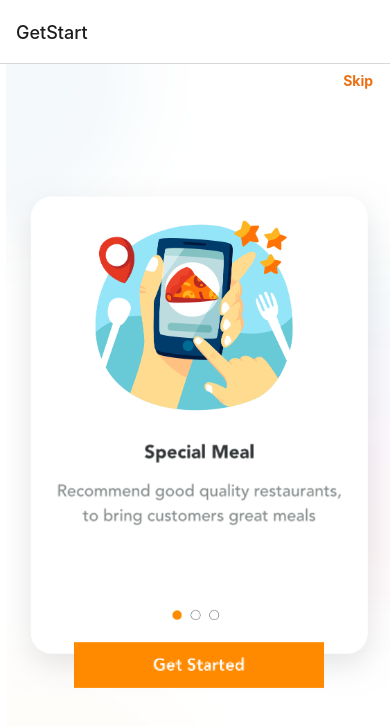
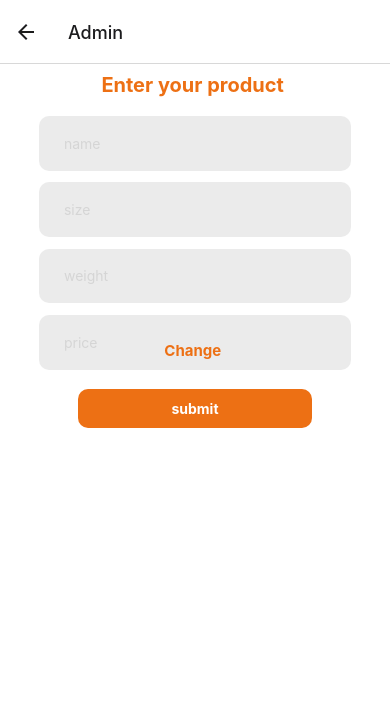
Before and after one commit to salahsaed5/Pizza-App, a React Native app in the folder Food_proj/: screen /Admin in a window 390 px wide. Before the commit this address had no page. Shown: the top 726 px of the page. Built offline with nearby package versions, Linux system fonts and the light colour scheme.

Commit message:
Create Admin

```diff
--- a/Food_proj/Navigations/Index.js
+++ b/Food_proj/Navigations/Index.js
@@ -12,6 +12,7 @@ import ForgetPassword from '../Screens/ForgetPassword';
 import Profaile from '../Screens/profaile';
 import Home from '../Screens/Home';
 import UpdateProfile from '../Screens/UpdateProfile';
+import Admin from '../Screens/Admin';
 import BottomNavigator from '../BottomNavigationas/BottomNavigator';
 
 const Stack = createNativeStackNavigator();
@@ -31,6 +32,7 @@ const Index = () => {
           <Stack.Screen name="Profaile" component={Profaile} />
           <Stack.Screen name="Home" component={BottomNavigator} />
           <Stack.Screen name="UpdateProfile" component={UpdateProfile} />
+          <Stack.Screen name="Admin" component={Admin} />
         </Stack.Navigator>
       </SafeAreaView>
     </NavigationContainer>
--- /dev/null
+++ b/Food_proj/Screens/Admin.js
@@ -0,0 +1,239 @@
+import React, { useState, useEffect } from "react";
+import { StyleSheet, Text, View, TextInput, ImageBackground, TouchableOpacity, useWindowDimensions, Image, ScrollView } from 'react-native';
+import { createUserWithEmailAndPassword } from "firebase/auth";
+import { auth, provider, db, storag, firebase } from "../firebase/firebase";
+import * as ImagePicker from 'expo-image-picker';
+import { collection, addDoc, and, onSnapshot } from "firebase/firestore";
+import { doc, setDoc, getDoc, updateDoc, deleteDoc, getDocs } from "firebase/firestore";
+import { ref, uploadBytesResumable, getDownloadURL } from "firebase/storage";
+
+export default function UpdateProfile({ navigation }) {
+
+    const [name, setname] = useState("");
+    const [size, setsize] = useState("");
+    const [weight, setweight] = useState("");
+    const [price, setprice] = useState("");
+    const [photo, setphoto] = useState(null);
+    const [users, setusers] = useState([]);
+
+
+
+
+    const pickImage = async () => {
+        // No permissions request is necessary for launching the image library
+        const { status } = await ImagePicker.requestMediaLibraryPermissionsAsync();
+        if (status !== 'granted') {
+            console.log('permission to access media library is required')
+            return;
+        }
+        const result = await ImagePicker.launchImageLibraryAsync();
+        console.log(result);
+        if (!result.canceled) {
+            return result.uri;
+        }
+    };
+    const updatePhoto = async () => {
+        const uri = await pickImage();
+        console.log(uri);
+        const filename = name;
+        const ref = firebase.storage().ref().child("images1/" + filename);
+
+        const response = await fetch(uri);
+        const blob = await response.blob();
+
+        const snapshot = await ref.put(blob);
+        console.log('Image uploaded successfully');
+
+        const downloadURL = await snapshot.ref.getDownloadURL();
+        setphoto(downloadURL);
+
+    }
+    //add data to firestore
+    const add = async () => {
+        await setDoc(doc(db, "pizza", name), {
+            name: name ,
+            size : size ,
+            weight : weight ,
+            price : price ,
+            photo: photo
+
+        });
+    }
+
+    const updatAlldata = async () => {
+
+        navigation.navigate('Profaile');
+
+    }
+
+    const { height } = useWindowDimensions();
+    const image = require("../assets/SignUp.png");
+    return (
+        <View style={styles.container}>
+            <View>
+                <Text style={styles.titleText}>Enter your product </Text>
+            </View>
+            <View style={styles.loginView}>
+
+                {photo && <Image source={{ uri: photo }} style={styles.photo} />}
+
+                <View style={styles.inputView2}>
+                    <TextInput
+                        style={styles.TextInput}
+                        placeholder="name"
+                        value={name}
+                        placeholderTextColor="#ababab55"
+                        onChangeText={(name) => setname(name)}
+                    />
+
+
+                </View>
+
+                <View style={styles.inputView2}>
+                    <TextInput
+                        style={styles.TextInput}
+                        placeholder="size"
+                        value={size}
+                        placeholderTextColor="#ababab55"
+                        onChangeText={(size) => setsize(size)}
+                    />
+                </View>
+                <View style={styles.inputView2}>
+                    <TextInput
+                        style={styles.TextInput}
+                        placeholder="weight"
+                        value={weight}
+                        placeholderTextColor="#ababab55"
+                        keyboardType="numeric"
+                        onChangeText={(weight) => setweight(weight)}
+                    />
+                </View>
+                <View style={styles.inputView2}>
+                    <TextInput
+                        style={styles.TextInput}
+                        placeholder="price"
+                        value={price}
+                        placeholderTextColor="#ababab55"
+                        keyboardType="numeric"
+                        onChangeText={(price) => setprice(price)}
+
+                    />
+                </View>
+
+
+
+
+                <TouchableOpacity onPress={updatePhoto}>
+                    <Text style={styles.loginText1}>Change</Text>
+                </TouchableOpacity>
+
+
+
+
+                <TouchableOpacity style={styles.loginBtn} onPress={add}   >
+                    <Text style={styles.loginText}>submit</Text>
+                </TouchableOpacity>
+
+            </View>
+
+
+        </View>
+    );
+}
+
+const styles = StyleSheet.create({
+    container: {
+        flex: 1,
+        alignItems: 'center',
+        backgroundColor: '#ffffff',
+
+    },
+    Background: {
+
+        // justifyContent: 'flex-end',
+        width: '100%',
+        height: '100%',
+
+    },
+    loginView: {
+        alignItems: 'center',
+        width: '100%',
+        height: '100%',
+
+    },
+    inputView: {
+        backgroundColor: '#85858629',
+        borderRadius: 10,
+        width: '80%',
+        height: '7%',
+        marginTop: '20%',
+        marginBottom: "4%",
+
+    },
+    inputView2: {
+        backgroundColor: '#85858629',
+        borderRadius: 10,
+        width: '80%',
+        height: '7%',
+        marginBottom: '3%',
+
+    },
+    TextInput: {
+        height: "100%",
+        marginLeft: "8%",
+
+    },
+    loginBtn: {
+        width: "60%",
+        marginTop: '2%',
+        marginBottom: '8%',
+        borderRadius: 10,
+        height: '5%',
+        alignItems: "center",
+        justifyContent: "center",
+        backgroundColor: "#ED7014",
+    },
+    photoBtn: {
+        width: "20%",
+        marginTop: '3%',
+        borderRadius: 10,
+        height: '5%',
+        alignItems: "center",
+        justifyContent: "center",
+        backgroundColor: "#ED7014",
+    },
+
+    loginText: {
+        color: 'white',
+        fontWeight: 'bold',
+
+    },
+    loginText1: {
+        color: '#ED7014',
+        fontWeight: 'bold',
+        fontSize: 15,
+        marginTop: '-70%',
+        marginBottom: '5%',
+        marginLeft: "-4%",
+
+    },
+    titleText: {
+        marginTop: '5%',
+        marginBottom: '10%',
+        color: '#ED7014',
+        fontWeight: 'bold',
+        fontSize: 20,
+
+    },
+    photo: {
+        marginBottom: '12%',
+        // marginVertical: '-50%',
+        marginRight: '2%',
+        borderRadius: 500,
+        borderRadius: 50,
+        width: '25%',
+        height: '14%',
+
+
+    },
+});
--- a/Food_proj/Screens/Login.js
+++ b/Food_proj/Screens/Login.js
@@ -14,7 +14,7 @@ export default function Login({ navigation }) {
                 const user = userCredential.user;
                 // navigation.navigate('Home');
                 alert('Login done');
-                navigation.navigate('Home');
+                navigation.navigate('Admin');
             })
             .catch((error) => {
                 const errorCode = error.code;
```
